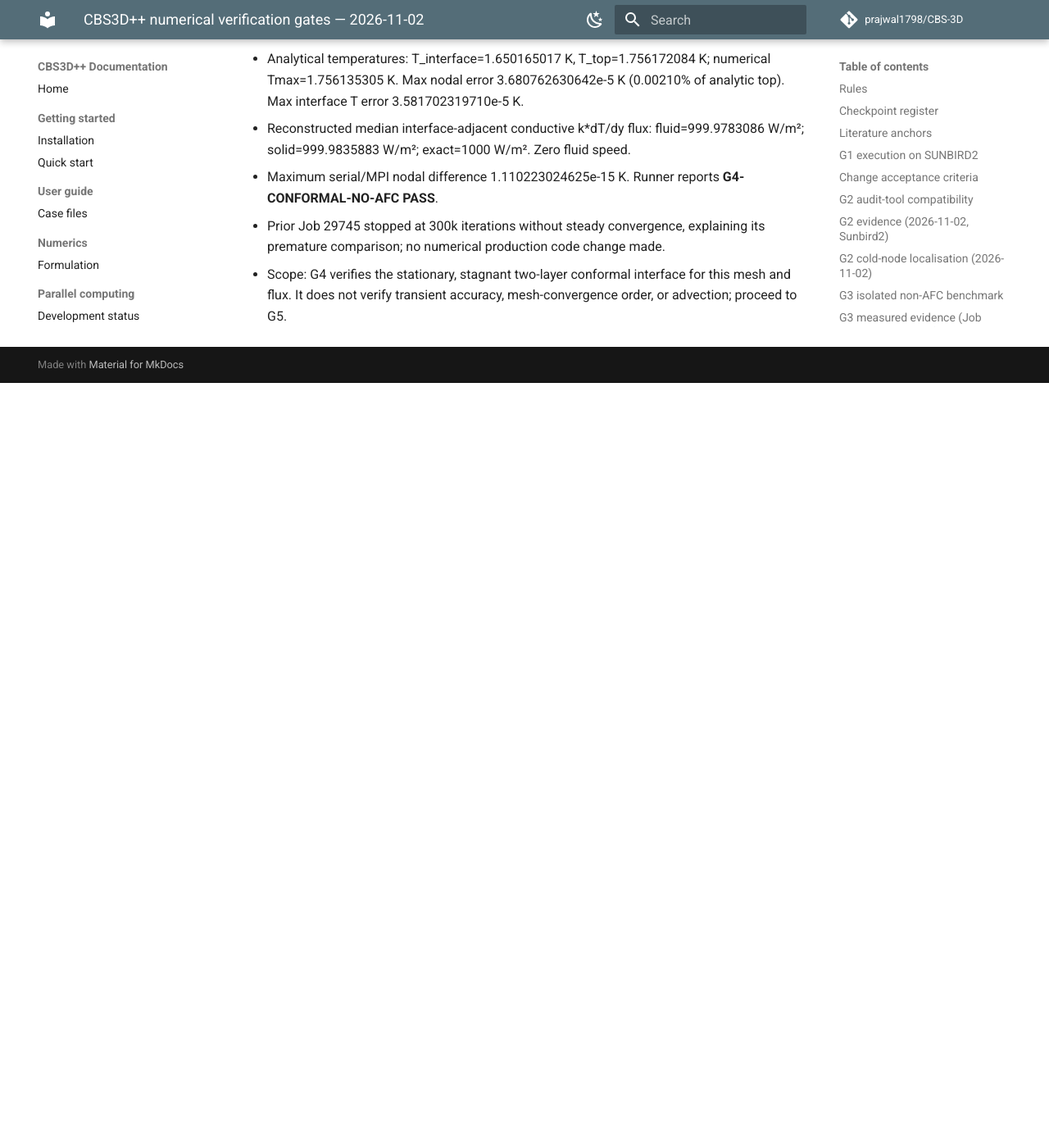
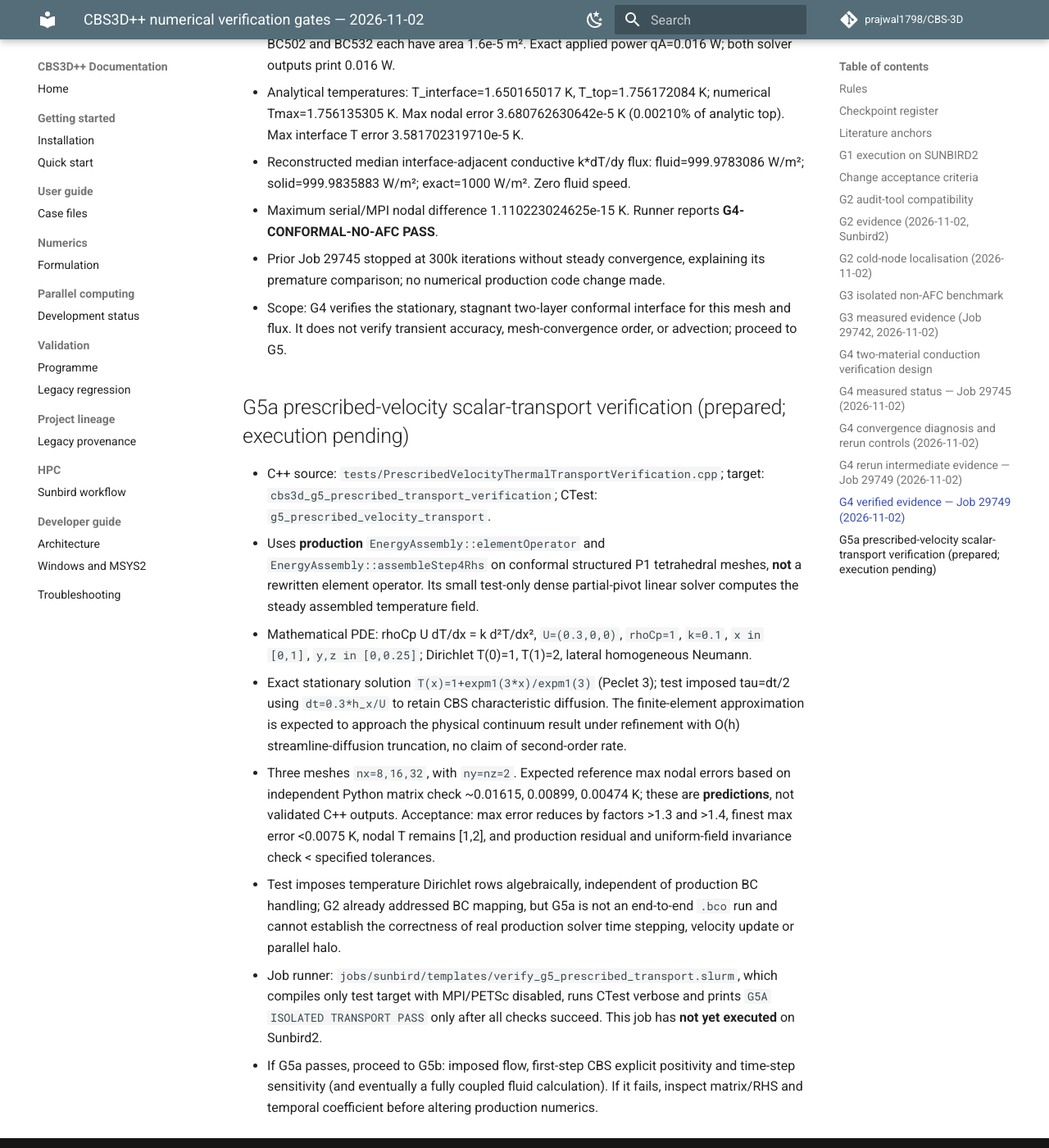
Before and after one commit to prajwal1798/CBS-3D, an MkDocs documentation site: the page built from docs/verification/CBS3D_NUMERICAL_VERIFICATION_GATES.md, in a window 1280 px wide and 1400 px high, scrolled down 7958 px. Shown: the whole window at 82% size. Built offline with MkDocs 1.6.1 and Material for MkDocs 9.7.7, drawn with Linux system fonts in a browser that asks for light colours; comment, search, counter and statistics services are not loaded; before the commit the page ends 8425 px from its top, so only the background shows below that; some of the changed text lies outside the part shown.

Commit message:
docs: define G5a analytic nonzero-flow temperature verification, expected accuracy and limitations

```diff
--- a/docs/verification/CBS3D_NUMERICAL_VERIFICATION_GATES.md
+++ b/docs/verification/CBS3D_NUMERICAL_VERIFICATION_GATES.md
@@ -20,7 +20,7 @@
 | G2 | Actual inlet/outlet/wall/interface boundary inventory and flux sign | Every applied BC and flux accounted for | PASS (structural): Job 29706 has only BC 511/520/530/532, 648 BC532 faces = 0.0006 m^2, 60 W applied, zero duplicate faces, zero MPI duplicate mismatch; full global energy closure remains G7 |
 | G3 | Solid-only diffusion | Uniform/linear patch tests; analytical heated slab; mesh refinement | Analytical slab and serial/MPI PASS, Job 29742; systematic mesh refinement still pending |
 | G4 | Two-material conduction | Shared interface temperature, weak flux continuity, integrated balance | PASS: Job 29749 reached thermal steady state, max analytic error 3.681e-5 K, two-sided flux 999.978/999.984 W/m², serial/MPI 1.11e-15 K, qA=0.016 W |
-| G5 | Prescribed-flow scalar transport | Uniform T, analytical convection-diffusion and manufactured solutions | Uniform T check added; remaining pending |
+| G5 | Prescribed-flow scalar transport | Uniform T, analytical convection-diffusion and manufactured solutions | G5a exact prescribed-velocity 3-grid steady transport CTest + Sunbird2 runner committed; not yet executed; full solver prescribed-flow and transient MMS pending |
 | G6 | Discrete positivity / DMP | Inspect assembled update matrix and *first* bound violation | U-channel AFC-off run: 176 cold nodes, ALL fluid-only, zero interface/solid; root mechanism and first crossing unresolved |
 | G7 | Integrated energy and mass | Sources + boundary heat = advection + storage within stated tolerance | Existing balance script; pending for U-channel |
 | G8 | Serial/MPI and restart parity | Independent solutions agree at declared tolerances | Pending |
@@ -147,3 +147,14 @@ The serial VTU writer outputs CellData `mat_id`; DistributedPost.cpp writes `mat
 - Maximum serial/MPI nodal difference 1.110223024625e-15 K. Runner reports **G4-CONFORMAL-NO-AFC PASS**.
 - Prior Job 29745 stopped at 300k iterations without steady convergence, explaining its premature comparison; no numerical production code change made.
 - Scope: G4 verifies the stationary, stagnant two-layer conformal interface for this mesh and flux. It does not verify transient accuracy, mesh-convergence order, or advection; proceed to G5.
+
+## G5a prescribed-velocity scalar-transport verification (prepared; execution pending)
+
+- C++ source: `tests/PrescribedVelocityThermalTransportVerification.cpp`; target: `cbs3d_g5_prescribed_transport_verification`; CTest: `g5_prescribed_velocity_transport`.
+- Uses **production** `EnergyAssembly::elementOperator` and `EnergyAssembly::assembleStep4Rhs` on conformal structured P1 tetrahedral meshes, **not** a rewritten element operator. Its small test-only dense partial-pivot linear solver computes the steady assembled temperature field.
+- Mathematical PDE: rhoCp U dT/dx = k d²T/dx², `U=(0.3,0,0)`, `rhoCp=1`, `k=0.1`, `x in [0,1]`, `y,z in [0,0.25]`; Dirichlet T(0)=1, T(1)=2, lateral homogeneous Neumann.
+- Exact stationary solution `T(x)=1+expm1(3*x)/expm1(3)` (Peclet 3); test imposed tau=dt/2 using `dt=0.3*h_x/U` to retain CBS characteristic diffusion. The finite-element approximation is expected to approach the physical continuum result under refinement with O(h) streamline-diffusion truncation, no claim of second-order rate.
+- Three meshes `nx=8,16,32`, with `ny=nz=2`. Expected reference max nodal errors based on independent Python matrix check ~0.01615, 0.00899, 0.00474 K; these are **predictions**, not validated C++ outputs. Acceptance: max error reduces by factors >1.3 and >1.4, finest max error <0.0075 K, nodal T remains [1,2], and production residual and uniform-field invariance check < specified tolerances.
+- Test imposes temperature Dirichlet rows algebraically, independent of production BC handling; G2 already addressed BC mapping, but G5a is not an end-to-end `.bco` run and cannot establish the correctness of real production solver time stepping, velocity update or parallel halo.
+- Job runner: `jobs/sunbird/templates/verify_g5_prescribed_transport.slurm`, which compiles only test target with MPI/PETSc disabled, runs CTest verbose and prints `G5A ISOLATED TRANSPORT PASS` only after all checks succeed. This job has **not yet executed** on Sunbird2.
+- If G5a passes, proceed to G5b: imposed flow, first-step CBS explicit positivity and time-step sensitivity (and eventually a fully coupled fluid calculation). If it fails, inspect matrix/RHS and temporal coefficient before altering production numerics.
```
